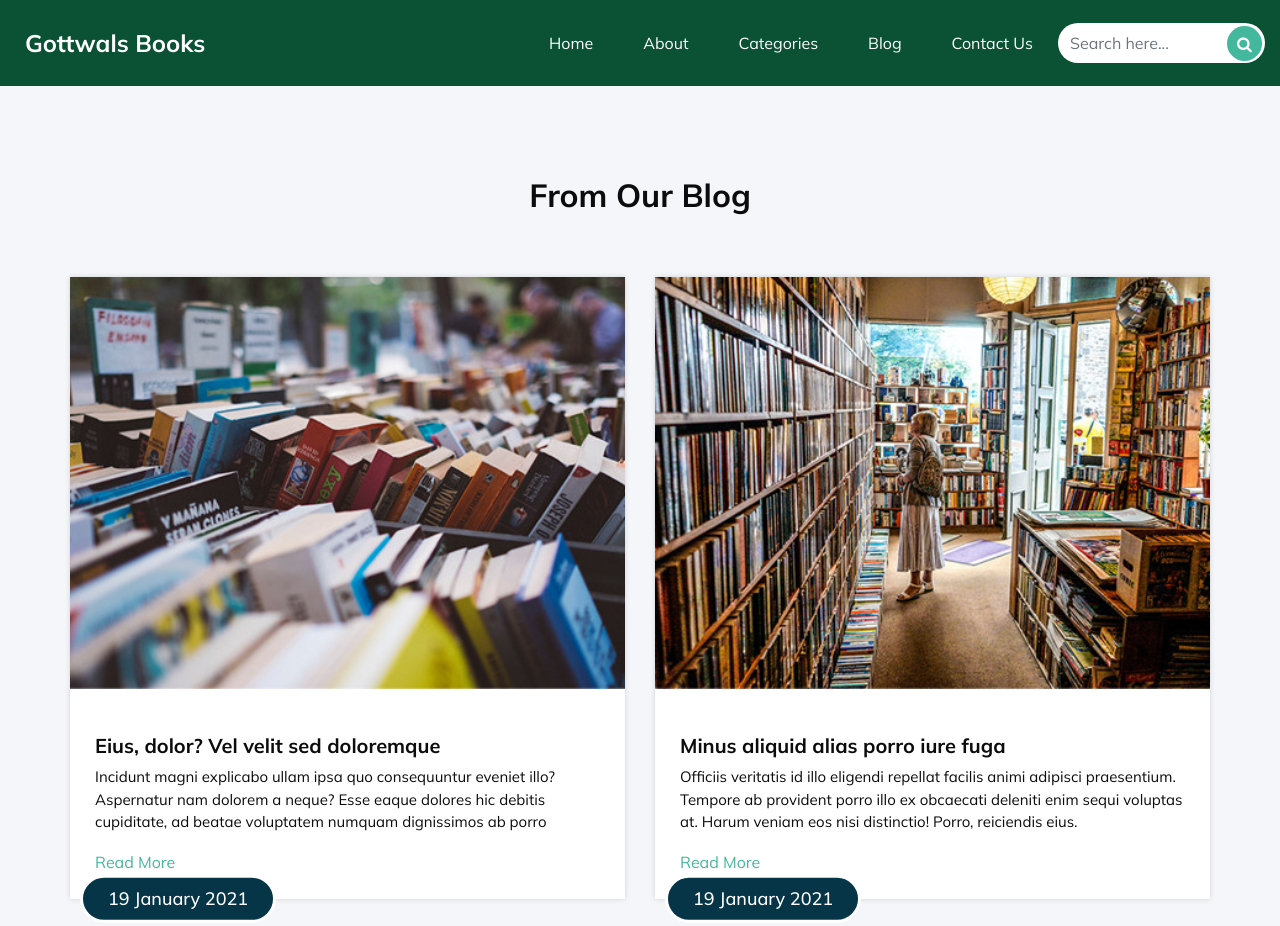
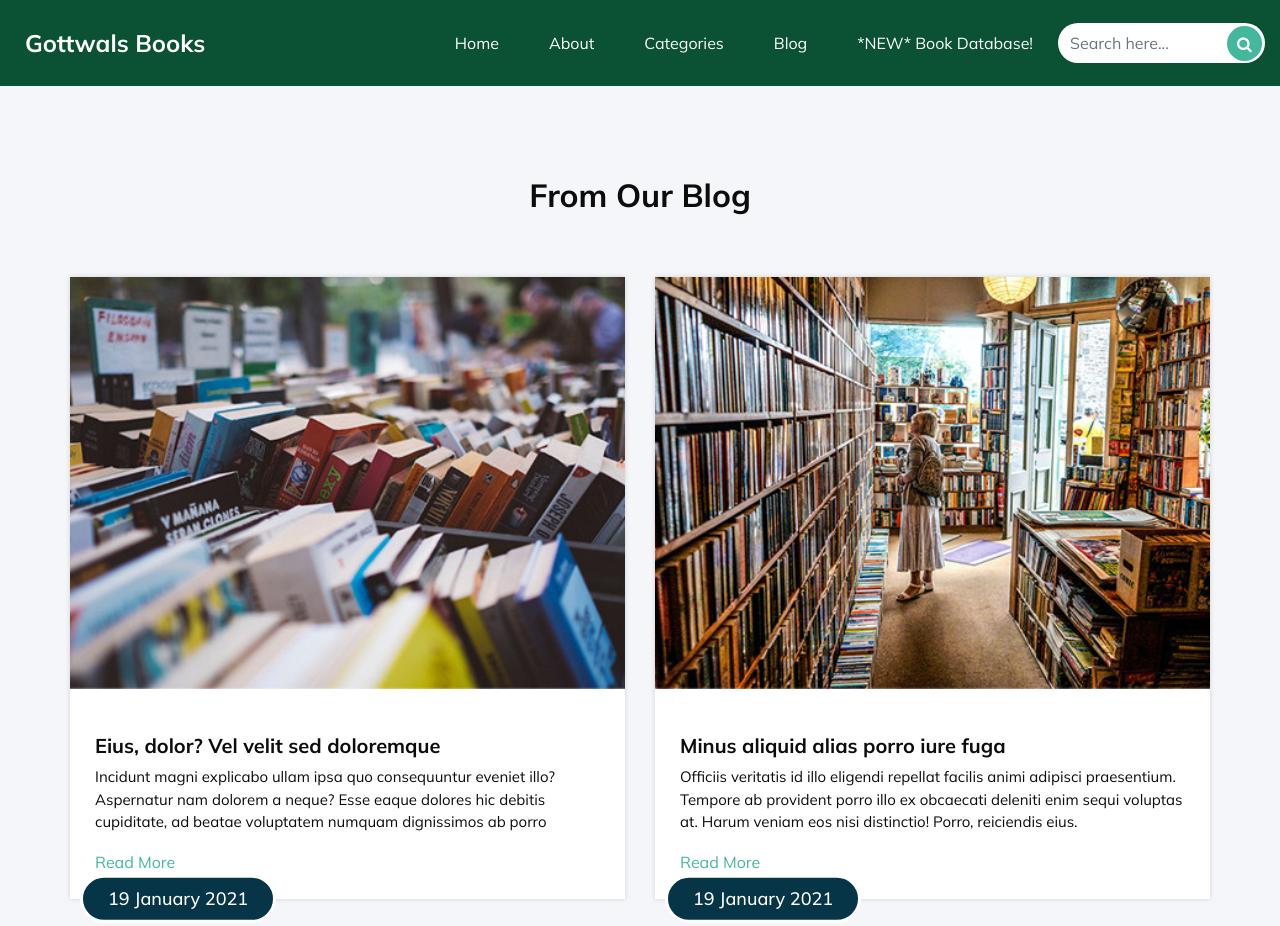
Before and after one commit to DiabeticDonut/Capstone, a plain HTML site: page Capstone/bostorek/community.html in a window 1280 px wide. Shown: the top 926 px of the page. Drawn offline with Linux system fonts and the light colour scheme; some packages are replaced by stand-ins of ours.

Commit message:
Update community.html

```diff
--- a/Capstone/bostorek/community.html
+++ b/Capstone/bostorek/community.html
@@ -61,7 +61,7 @@
                 <a class="nav-link" href="blog.html"> Blog <span class="sr-only">(current)</span> </a>
               </li>
               <li class="nav-item">
-                <a class="nav-link" href="contact.html">Contact Us</a>
+                <a class="nav-link" href="contact.html">*NEW* Book Database!</a>
               </li>
             </ul>
             <from class="search_form">
```
